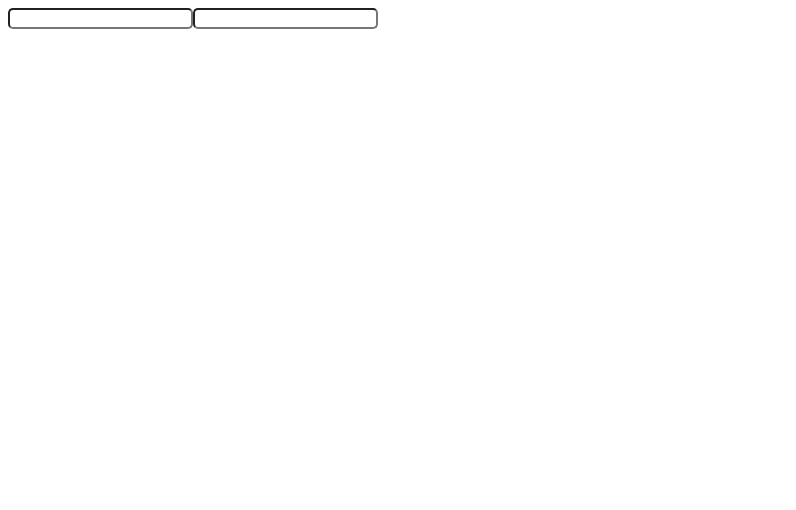
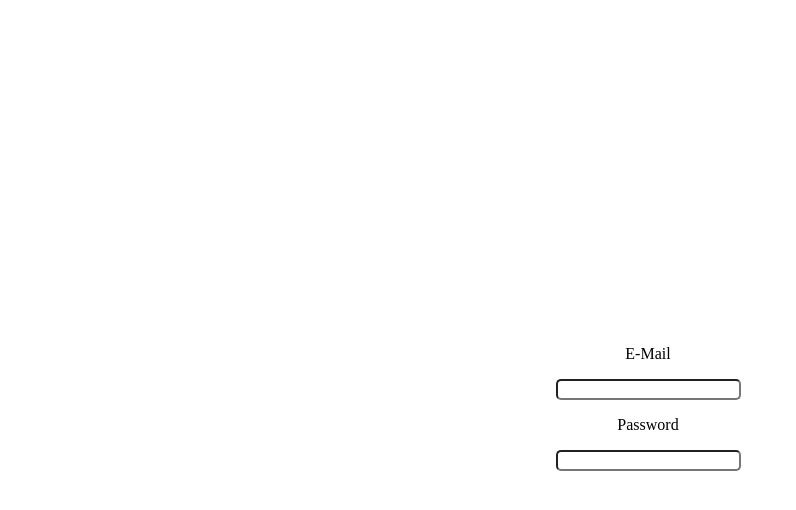
Before and after one commit to ruets/HeavenHaven, a React (Vite) app in the folder frontend/heaven-haven/: page / in a window 1280 px wide. Shown: the top 510 px of the page, without its empty margins (0-796 px from the left). Built offline with nearby package versions, Linux system fonts and the light colour scheme.

Commit message:
Labels and props for the input component. Trying to put an svg in the props

```diff
--- a/frontend/heaven-haven/src/App.jsx
+++ b/frontend/heaven-haven/src/App.jsx
@@ -1,14 +1,10 @@
-import { useState } from "react";
-import Input from "./components/input";
+import Signup from "./components/signup";
 import "./assets/css/style.css";
 
 function App() {
-    const [count, setCount] = useState(0);
-
     return (
         <div className="App">
-            <Input type="text"></Input>
-            <Input type="password"></Input>
+            <Signup></Signup>
         </div>
     );
 }
--- a/frontend/heaven-haven/src/assets/css/style.css
+++ b/frontend/heaven-haven/src/assets/css/style.css
@@ -4,6 +4,16 @@
   box-sizing: border-box;
 }
 
+div {
+  width: 100vw;
+  height: 100vh;
+  display: flex;
+  flex-direction: column;
+  justify-content: center;
+  align-items: center;
+  gap: 16px;
+}
+
 input {
   border-radius: 5px;
 }/*# sourceMappingURL=style.css.map */
--- a/frontend/heaven-haven/src/assets/scss/layouts/_signup.scss
+++ b/frontend/heaven-haven/src/assets/scss/layouts/_signup.scss
@@ -0,0 +1,9 @@
+div {
+    width: 100vw;
+    height: 100vh;
+    display: flex;
+    flex-direction: column;
+    justify-content: center;
+    align-items: center;
+    gap: 16px;
+}
--- a/frontend/heaven-haven/src/components/input.jsx
+++ b/frontend/heaven-haven/src/components/input.jsx
@@ -4,11 +4,16 @@ function Input(props) {
     const [input, setInput] = useState("");
 
     return (
-        <input
-            type={props.type}
-            onChange={(event) => setInput(event.target.value)}
-            value={input}
-        />
+        <>
+            {/* COMMENT METTRE UN SVG DANS LES PROPS ? ON MET TOUT LE PATH ? */}
+            <label htmlFor={props.name}>{props.label}</label>
+            <input
+                name={props.name}
+                type={props.type}
+                onChange={(event) => setInput(event.target.value)}
+                value={input}
+            />
+        </>
     );
 }
 
--- /dev/null
+++ b/frontend/heaven-haven/src/components/signup.jsx
@@ -0,0 +1,17 @@
+import Input from "./input";
+
+function Signup() {
+    return (
+        <div>
+            <Input
+                type="text"
+                name="email"
+                label="E-Mail"
+                iconPath="./assets/img/email-icon.svg"
+            ></Input>
+            <Input type="password" name="password" label="Password"></Input>
+        </div>
+    );
+}
+
+export default Signup;
```
Also changed, not shown: frontend/heaven-haven/src/assets/img/email-icon.svg (added), 1 other file (tests, documents, lock files or other folders).
